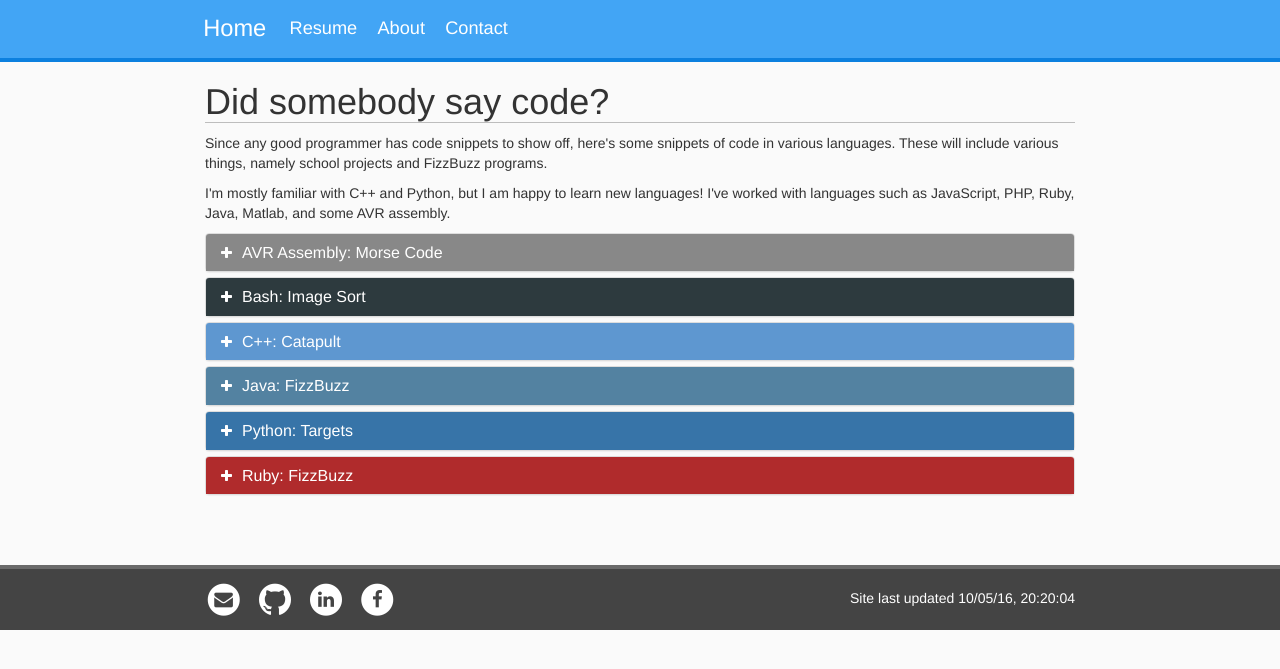
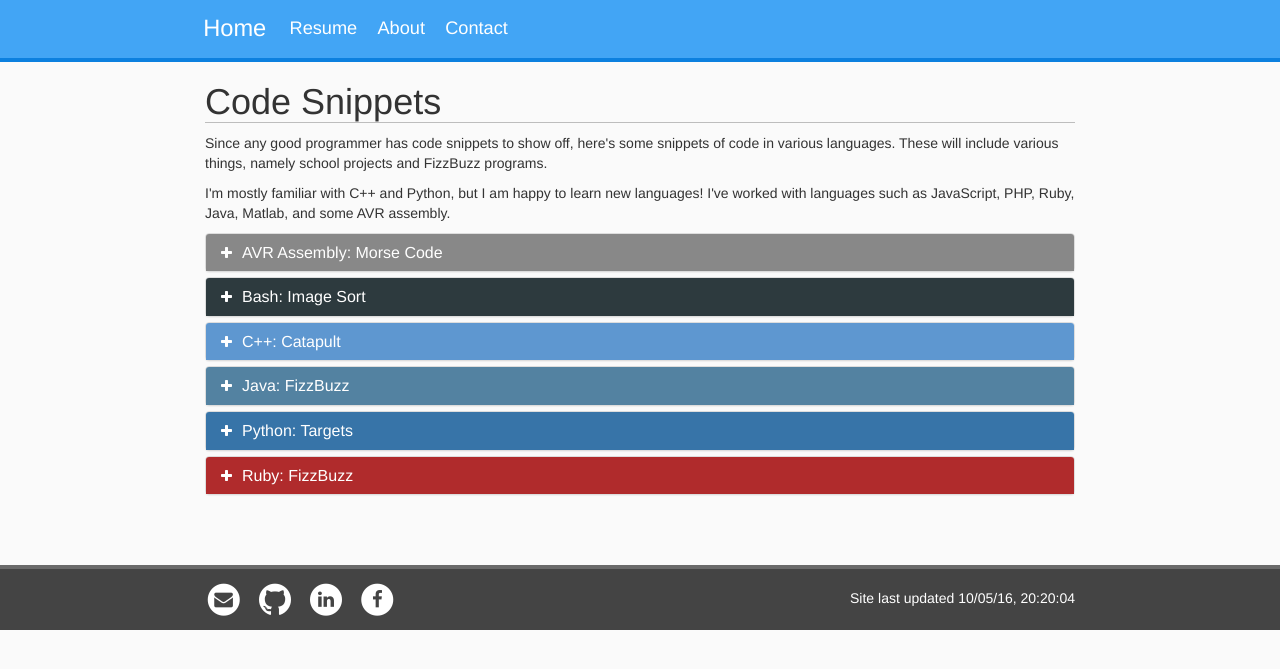
Before and after one commit to alexmcnurlin/alexmcnurlin.github.io, a Jekyll site: the page built from code-snippets.html, in a window 1280 px wide. Shown: the top 669 px of the page. Built offline with Jekyll 4.4.1, drawn with Linux system fonts in a browser that asks for light colours; nearby versions of some CDN libraries.

Commit message:
Change code snippets title

```diff
--- a/code-snippets.html
+++ b/code-snippets.html
@@ -9,7 +9,7 @@ scripts:
   - "/public/js/collapseIcon.js"
 ---
 
-<h1>Did somebody say code?</h1>
+<h1>Code Snippets</h1>
 
 <p>
   Since any good programmer has code snippets to show off, here's some snippets of code in various languages. These will include various things, namely school projects and FizzBuzz programs.
```
